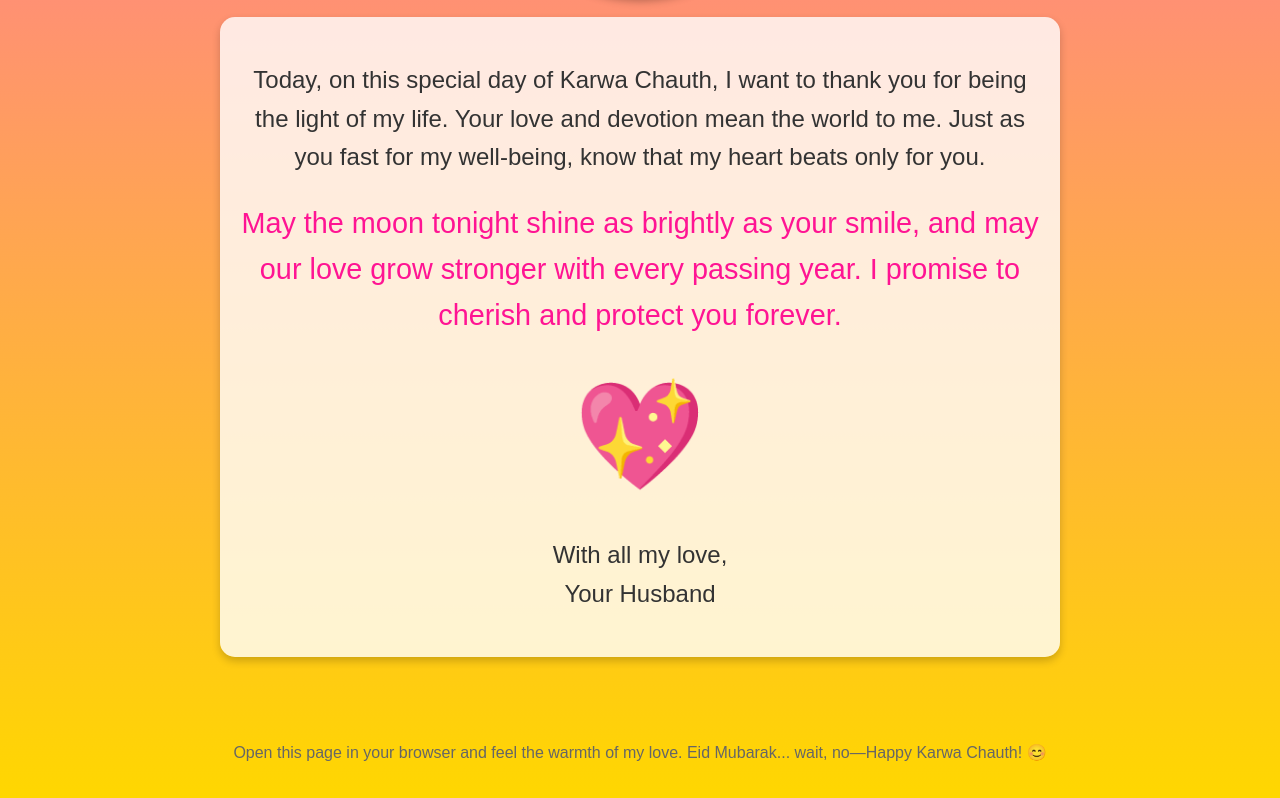
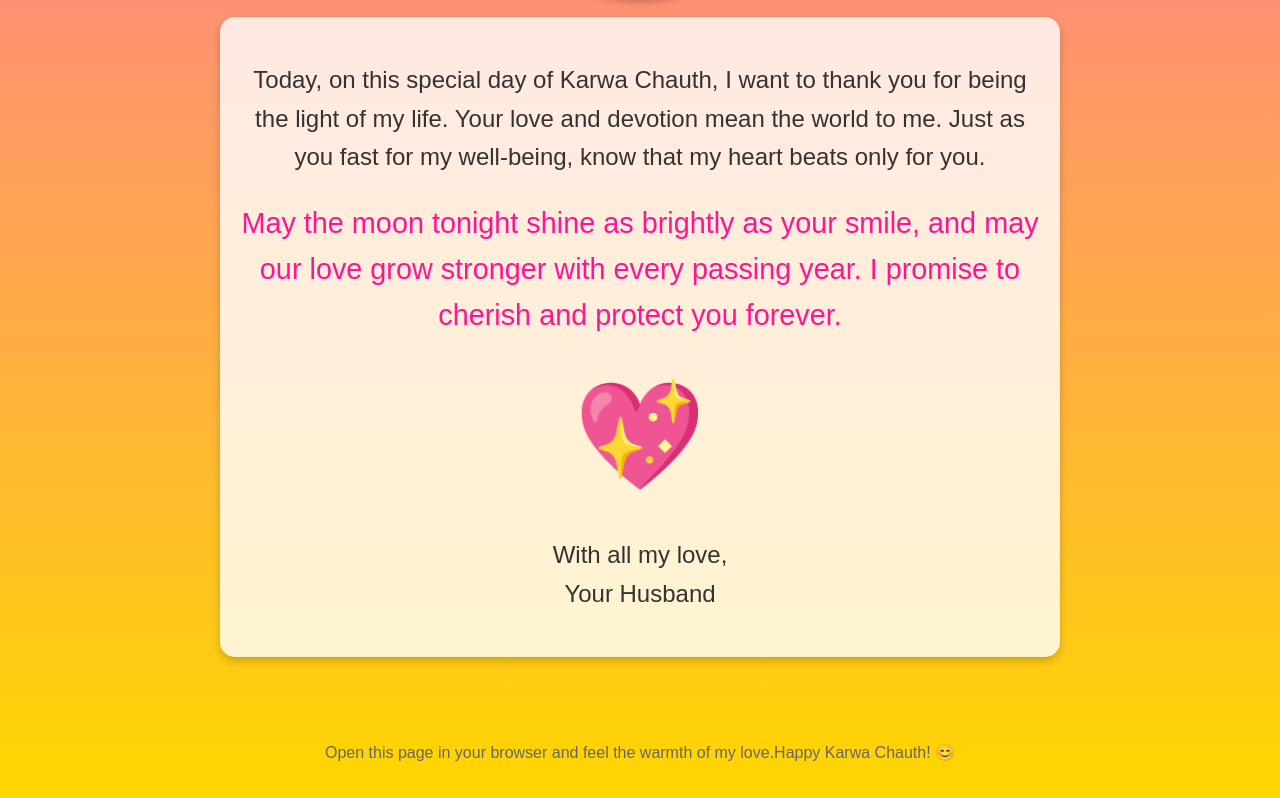
Before and after one commit to hitesh-netzen/Happy-karwachauth-, a plain HTML site: page index.html in a window 1280 px wide. Shown: the part 451-1249 px from the top of the page. Drawn offline with Linux system fonts and the light colour scheme.

Commit message:
Update index.html

```diff
--- a/index.html
+++ b/index.html
@@ -80,7 +80,7 @@
     </div>
 
     <footer>
-        <p>Open this page in your browser and feel the warmth of my love. Eid Mubarak... wait, no—Happy Karwa Chauth! 😊</p>
+        <p>Open this page in your browser and feel the warmth of my love.Happy Karwa Chauth! 😊</p>
     </footer>
 
     <script>
```
